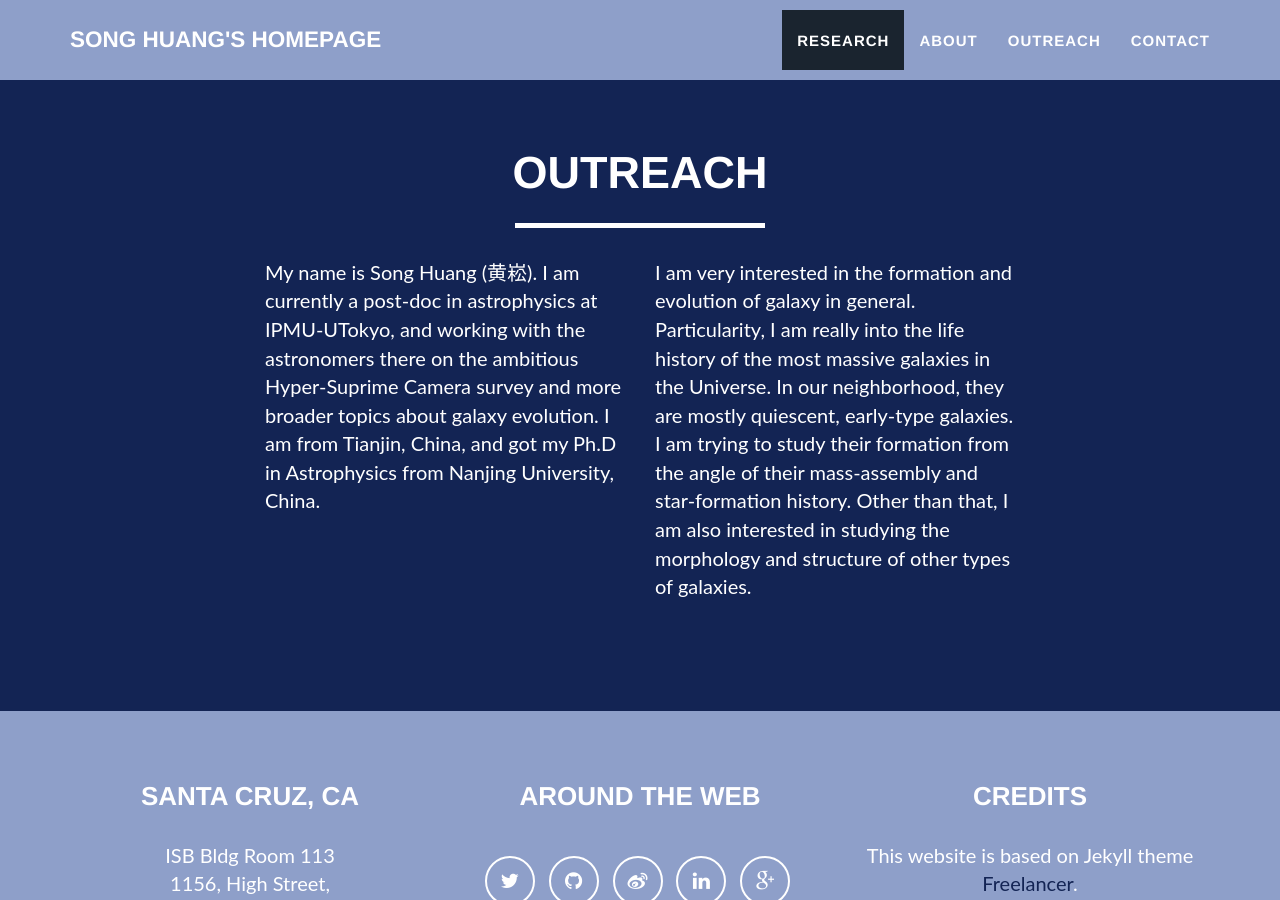
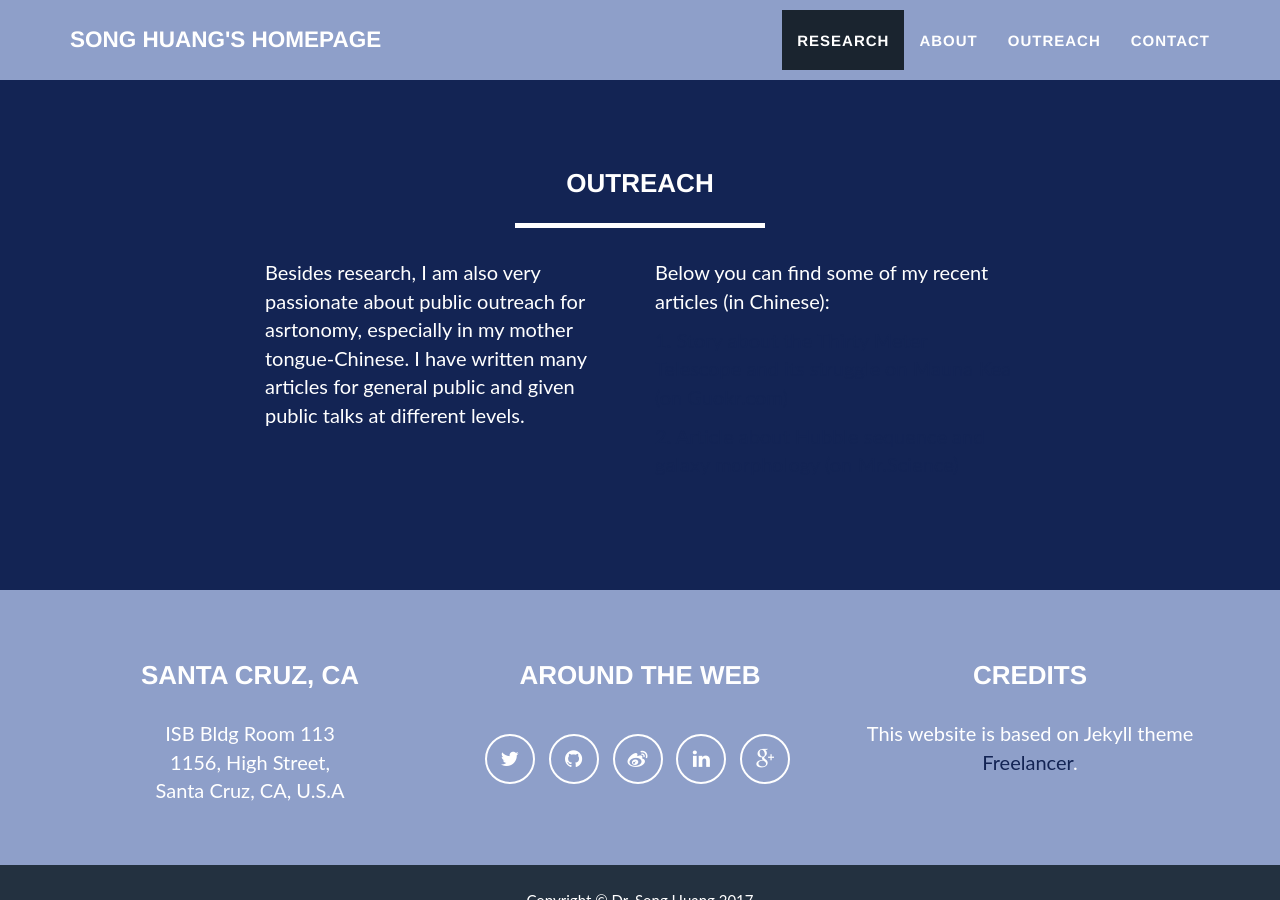
Before and after one commit to dr-guangtou/dr-guangtou.github.io, a Jekyll site: the page built from index.html, in a window 1280 px wide and 900 px high, scrolled down 1939 px. Built offline with Jekyll 4.4.1, drawn with Linux system fonts in a browser that asks for light colours.

Commit message:
New outreach

```diff
--- a/_includes/outreach.html
+++ b/_includes/outreach.html
@@ -3,28 +3,37 @@
         <div class="container">
             <div class="row">
                 <div class="col-lg-12 text-center">
-                    <h2>Outreach</h2>
+                    <h3>Outreach</h3>
                     <hr class="star-light">
                 </div>
             </div>
             <div class="row">
                 <div class="col-lg-4 col-lg-offset-2">
-                    <p>My name is Song Huang (黄崧). I am currently a post-doc
-                    in astrophysics at IPMU-UTokyo, and working with the
-                    astronomers there on the ambitious Hyper-Suprime Camera
-                    survey and more broader topics about galaxy evolution.  I
-                    am from Tianjin, China, and got my Ph.D in Astrophysics from
-                    Nanjing University, China. </p>
+                    <p>
+                        Besides research, I am also very passionate about public
+                        outreach for asrtonomy, especially in my
+                        mother tongue-Chinese.
+                        I have written many articles for general public and
+                        given public talks at different levels.
+                    </p>
                 </div>
                 <div class="col-lg-4">
-                    <p>I am very interested in the formation and evolution of
-                    galaxy in general. Particularity, I am really into the life
-                    history of the most massive galaxies in the Universe.  In
-                    our neighborhood, they are mostly quiescent, early-type
-                    galaxies. I am trying to study their formation from the
-                    angle of their mass-assembly and star-formation history.
-                    Other than that, I am also interested in studying the
-                    morphology and structure of other types of galaxies. </p>
+                    <p>
+                        Below you can find some of my recent articles
+                        (in Chinese):
+                    </p>
+                    <p>
+                        <a href="http://www.guokr.com/article/440996/">
+                            1. Story about the Thirty Meter Telescope and
+                               its struggle on Mauna Kea (on Guokr.com)
+                        </a>
+                    </p>
+                    <p>
+                        <a href="http://www.guokr.com/article/440996">
+                            2. Article about Hubble sequence and galaxy
+                               morphology (on Mr.Science)
+                        </a>
+                    </p>
                 </div>
             </div>
         </div>
--- a/_includes/portfolio_grid.html
+++ b/_includes/portfolio_grid.html
@@ -4,7 +4,7 @@
         <div class="container">
             <div class="row">
                 <div class="col-lg-12 text-center">
-                    <h2>Research Projects</h2>
+                    <h3>Research Projects</h3>
                     <hr class="star-primary">
                 </div>
             </div>
```
